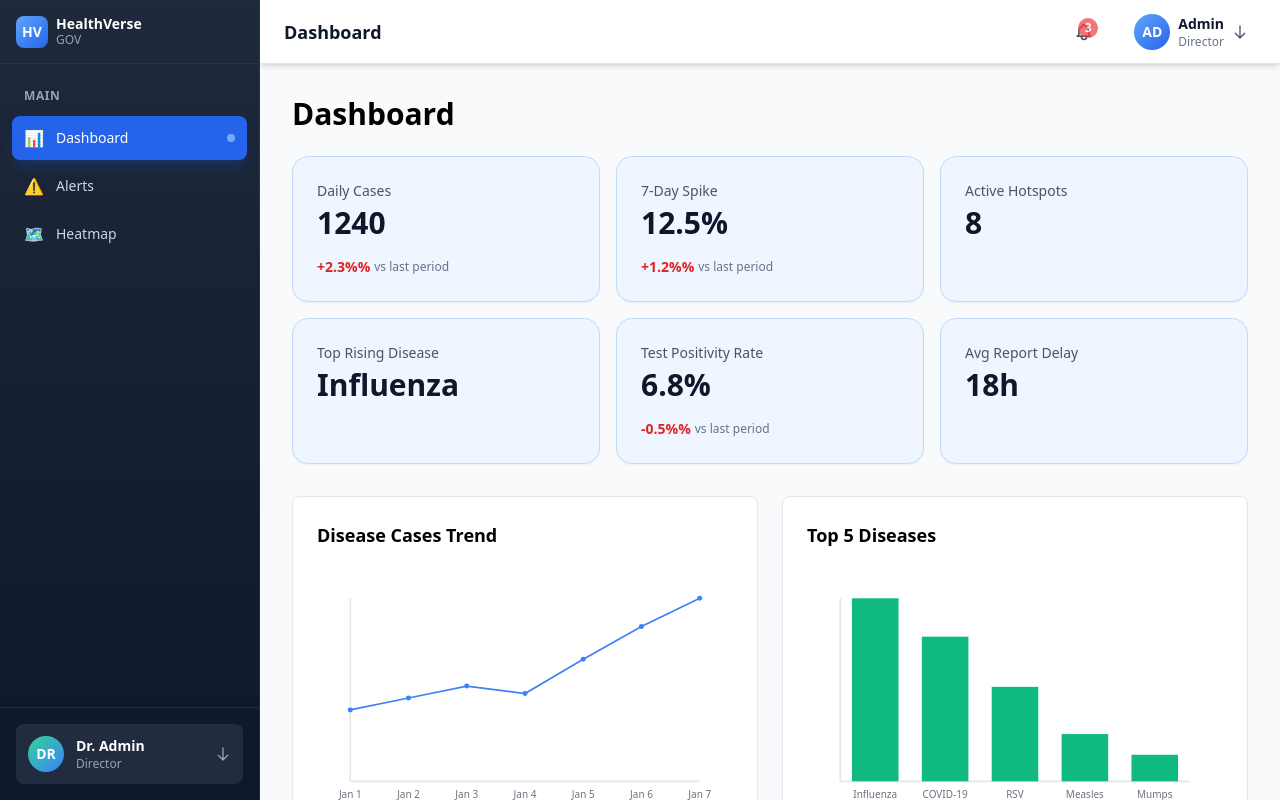
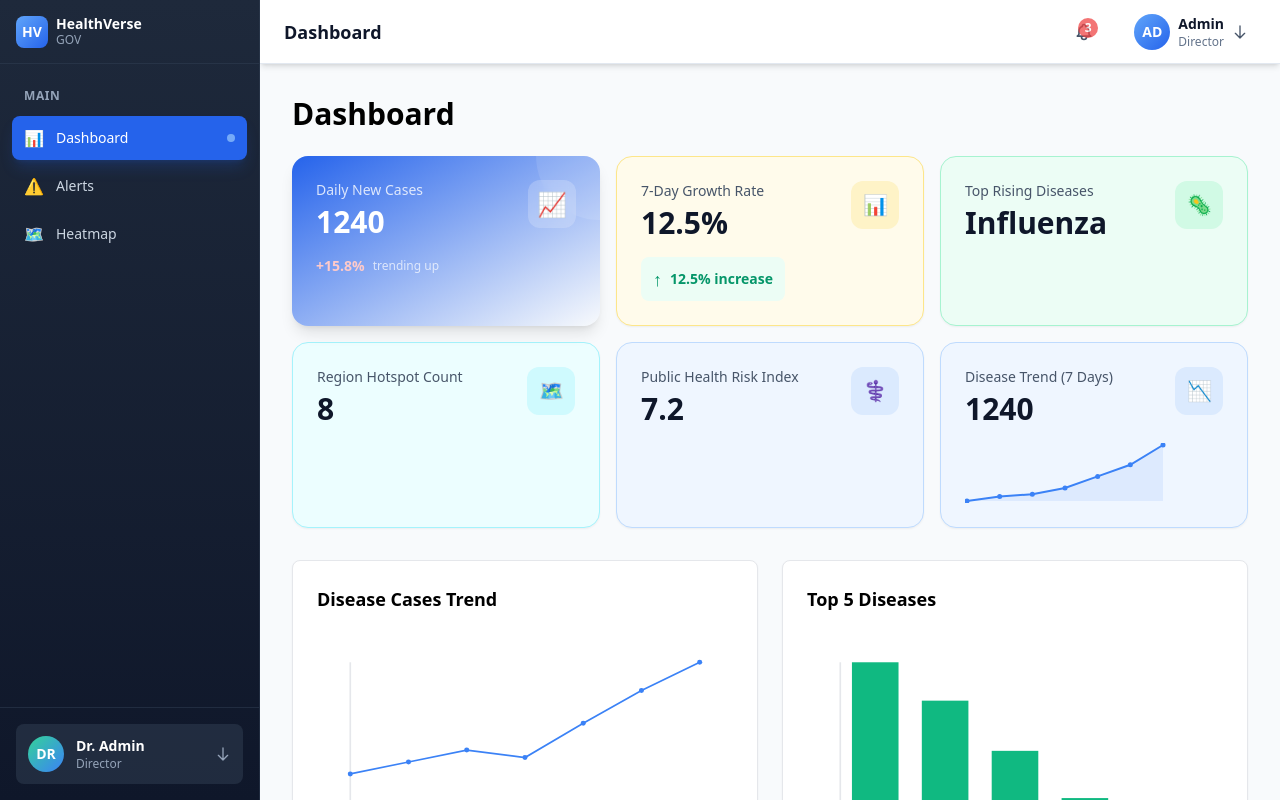
Before and after one commit to jivrajx04/Government-dashboard-ui, a React (Vite) app: page /dashboard in a window 1280 px wide. Built offline with nearby package versions, Linux system fonts and the light colour scheme.

Commit message:
Added SparklineKpiCard.tsx

```diff
--- /dev/null
+++ b/src/components/kpi/SparklineKpiCard.tsx
@@ -0,0 +1,87 @@
+interface SparklineKpiCardProps {
+  title: string;
+  value: string | number;
+  data: number[];
+  icon?: string;
+  color?: 'blue' | 'emerald' | 'cyan' | 'amber';
+}
+
+export default function SparklineKpiCard({ title, value, data, icon, color = 'blue' }: SparklineKpiCardProps) {
+  const maxValue = Math.max(...data);
+  const minValue = Math.min(...data);
+  const range = maxValue - minValue;
+
+  const width = 200;
+  const height = 60;
+  const padding = 2;
+  const chartWidth = width - 2 * padding;
+  const chartHeight = height - 2 * padding;
+
+  const points = data.map((val, i) => {
+    const x = padding + (i / (data.length - 1)) * chartWidth;
+    const y = height - padding - ((val - minValue) / range) * chartHeight;
+    return { x, y };
+  });
+
+  const pathD = points.map((p, i) => `${i === 0 ? 'M' : 'L'} ${p.x} ${p.y}`).join(' ');
+
+  const areaPathD = `${pathD} L ${width - padding} ${height - padding} L ${padding} ${height - padding} Z`;
+
+  const colorMap = {
+    blue: {
+      bg: 'bg-blue-50',
+      border: 'border-blue-200',
+      icon: 'bg-blue-100 text-blue-600',
+      stroke: '#3b82f6',
+      fill: 'rgba(59, 130, 246, 0.1)',
+    },
+    emerald: {
+      bg: 'bg-emerald-50',
+      border: 'border-emerald-200',
+      icon: 'bg-emerald-100 text-emerald-600',
+      stroke: '#10b981',
+      fill: 'rgba(16, 185, 129, 0.1)',
+    },
+    cyan: {
+      bg: 'bg-cyan-50',
+      border: 'border-cyan-200',
+      icon: 'bg-cyan-100 text-cyan-600',
+      stroke: '#06b6d4',
+      fill: 'rgba(6, 182, 212, 0.1)',
+    },
+    amber: {
+      bg: 'bg-amber-50',
+      border: 'border-amber-200',
+      icon: 'bg-amber-100 text-amber-600',
+      stroke: '#f59e0b',
+      fill: 'rgba(245, 158, 11, 0.1)',
+    },
+  };
+
+  const colors = colorMap[color];
+
+  return (
+    <div className={`${colors.bg} border ${colors.border} rounded-2xl p-6 shadow-sm hover:shadow-md transition-all duration-200`}>
+      <div className="flex items-start justify-between mb-4">
+        <div className="flex-1">
+          <p className="text-sm font-medium text-slate-600 mb-1">{title}</p>
+          <p className="text-3xl font-bold text-slate-900">{value}</p>
+        </div>
+        {icon && (
+          <div className={`${colors.icon} w-12 h-12 rounded-xl flex items-center justify-center text-xl`}>
+            {icon}
+          </div>
+        )}
+      </div>
+      <div className="mt-4">
+        <svg width={width} height={height} className="w-full">
+          <path d={areaPathD} fill={colors.fill} />
+          <path d={pathD} stroke={colors.stroke} strokeWidth="2" fill="none" />
+          {points.map((p, i) => (
+            <circle key={i} cx={p.x} cy={p.y} r="2.5" fill={colors.stroke} />
+          ))}
+        </svg>
+      </div>
+    </div>
+  );
+}
--- a/src/data/mock/kpiData.ts
+++ b/src/data/mock/kpiData.ts
@@ -1,8 +1,8 @@
 export const kpiData = {
-  dailyCases: 1240,
-  sevenDaySpikePercent: 12.5,
-  activeHotspots: 8,
-  topRisingDisease: 'Influenza',
-  testPositivityRate: 6.8,
-  avgReportDelayHours: 18,
+  dailyNewCases: 1240,
+  sevenDayGrowthRate: 12.5,
+  topRisingDiseases: ['Influenza', 'COVID-19', 'RSV'],
+  regionHotspotCount: 8,
+  publicHealthRiskIndex: 7.2,
+  diseaseTrendData: [420, 485, 520, 610, 780, 950, 1240],
 };
--- a/src/pages/dashboard/KpiRow.tsx
+++ b/src/pages/dashboard/KpiRow.tsx
@@ -1,15 +1,55 @@
 import KpiCard from '../../components/kpi/KpiCard';
+import SparklineKpiCard from '../../components/kpi/SparklineKpiCard';
 import { kpiData } from '../../data/mock/kpiData';
 
 export default function KpiRow() {
   return (
     <div className="grid grid-cols-1 md:grid-cols-2 lg:grid-cols-3 gap-4 mb-8">
-      <KpiCard title="Daily Cases" value={kpiData.dailyCases} delta="+2.3%" />
-      <KpiCard title="7-Day Spike" value={`${kpiData.sevenDaySpikePercent}%`} delta="+1.2%" />
-      <KpiCard title="Active Hotspots" value={kpiData.activeHotspots} />
-      <KpiCard title="Top Rising Disease" value={kpiData.topRisingDisease} />
-      <KpiCard title="Test Positivity Rate" value={`${kpiData.testPositivityRate}%`} delta="-0.5%" />
-      <KpiCard title="Avg Report Delay" value={`${kpiData.avgReportDelayHours}h`} />
+      <KpiCard
+        title="Daily New Cases"
+        value={kpiData.dailyNewCases}
+        icon="📈"
+        delta={15.8}
+        trend="up"
+        variant="highlighted"
+        color="blue"
+      />
+      <KpiCard
+        title="7-Day Growth Rate"
+        value={`${kpiData.sevenDayGrowthRate}%`}
+        icon="📊"
+        delta={kpiData.sevenDayGrowthRate}
+        trend="up"
+        variant="trend"
+        color="amber"
+      />
+      <KpiCard
+        title="Top Rising Diseases"
+        value={kpiData.topRisingDiseases[0]}
+        icon="🦠"
+        variant="standard"
+        color="emerald"
+      />
+      <KpiCard
+        title="Region Hotspot Count"
+        value={kpiData.regionHotspotCount}
+        icon="🗺️"
+        variant="standard"
+        color="cyan"
+      />
+      <KpiCard
+        title="Public Health Risk Index"
+        value={kpiData.publicHealthRiskIndex}
+        icon="⚕️"
+        variant="standard"
+        color="blue"
+      />
+      <SparklineKpiCard
+        title="Disease Trend (7 Days)"
+        value={kpiData.dailyNewCases}
+        data={kpiData.diseaseTrendData}
+        icon="📉"
+      />
     </div>
   );
 }
```
